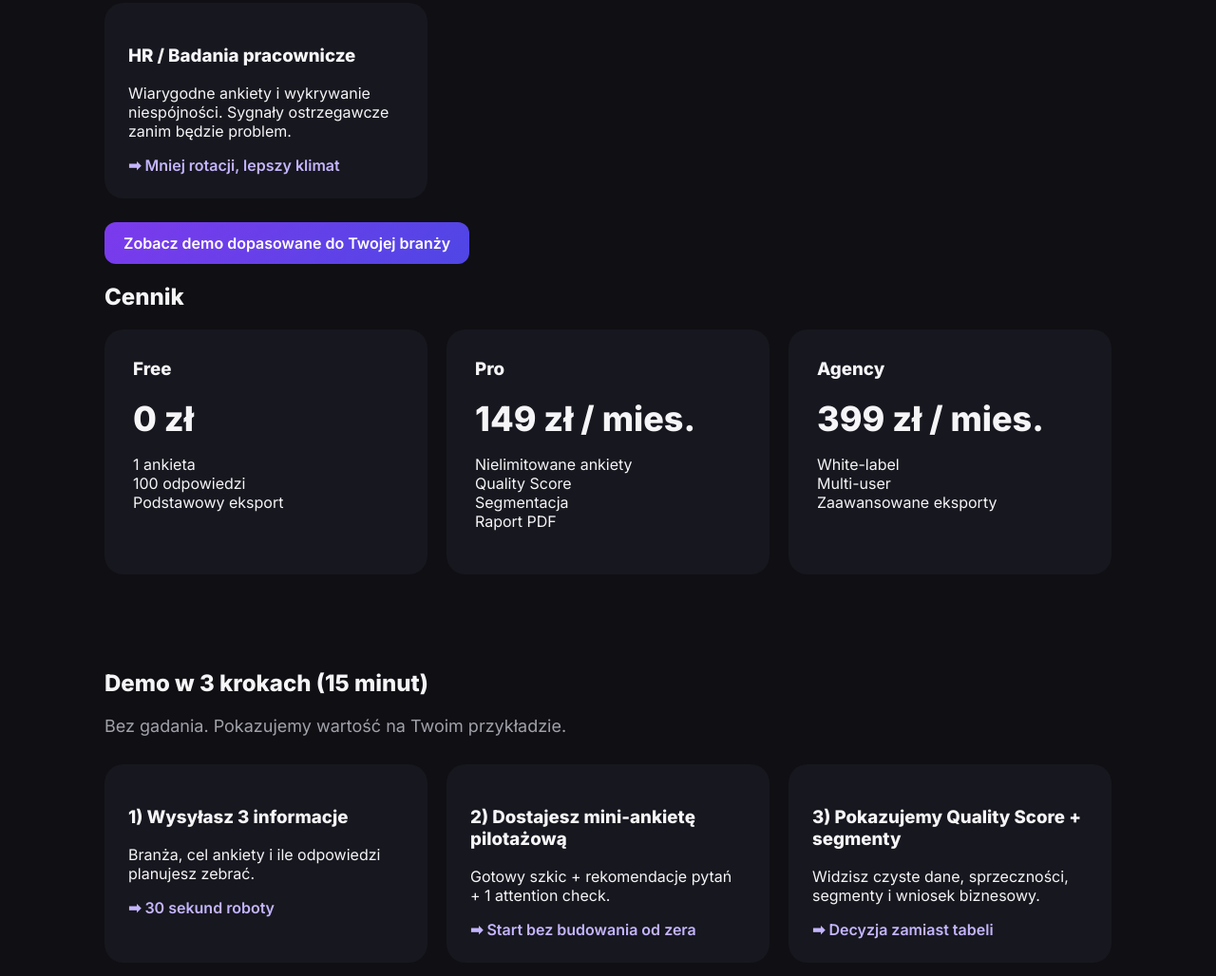
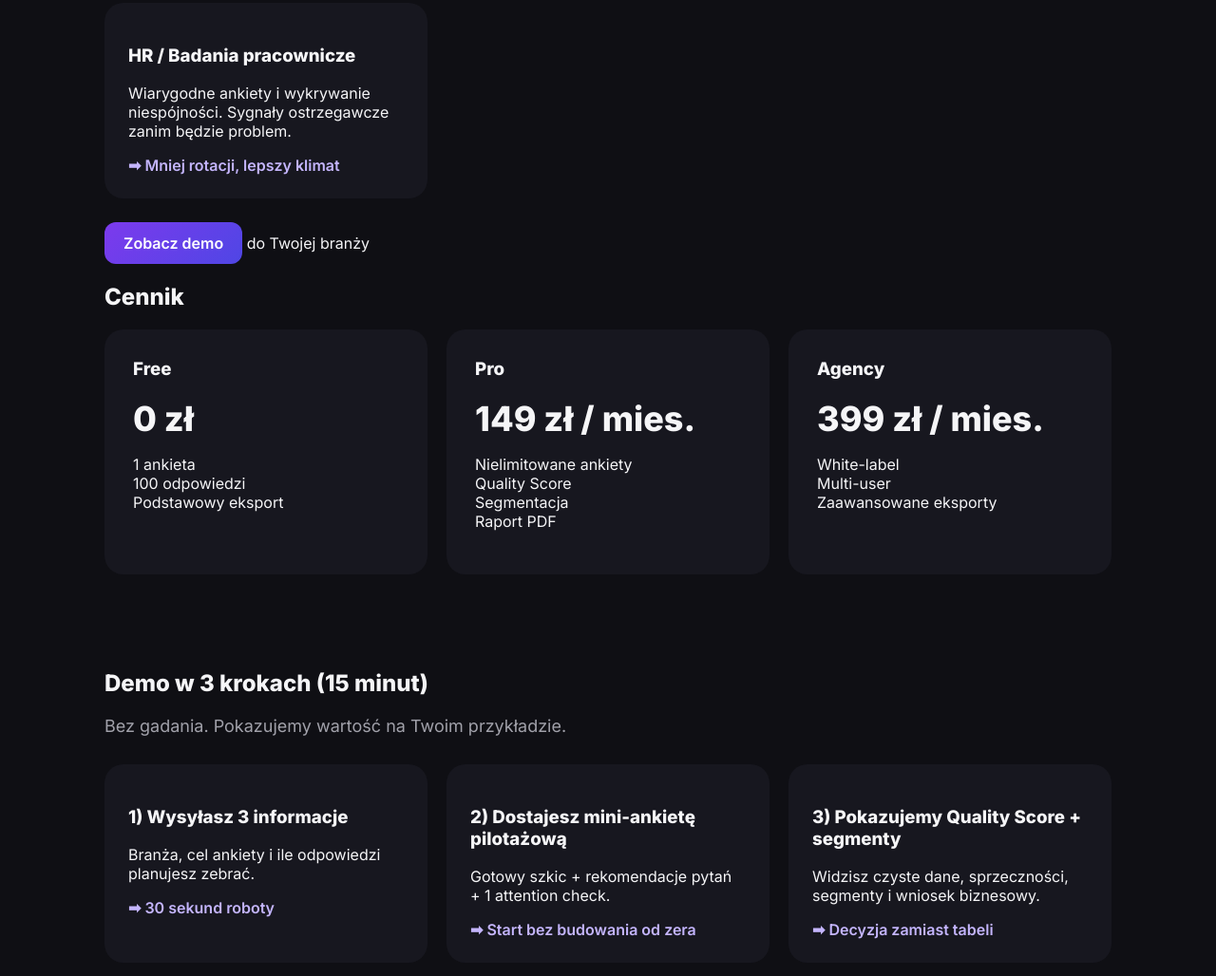
Before and after one commit to slusarskialan0-rgb/insightforge-site, a plain HTML site: page index.html in a window 1280 px wide. Shown: the part 1821-2849 px from the top of the page at 95% size. Drawn offline with Linux system fonts and the light colour scheme.

Commit message:
Update index.html

```diff
--- a/index.html
+++ b/index.html
@@ -216,7 +216,7 @@ footer{
   </div>
 
   <div style="margin-top:25px;">
-    <a href="#kontakt" class="btn btn-primary">Zobacz demo dopasowane do Twojej branży</a>
+  <a href="demo.html" class="btn btn-primary">Zobacz demo</a> do Twojej branży</a>
   </div>
 </section>
   <h2>Cennik</h2>
```
